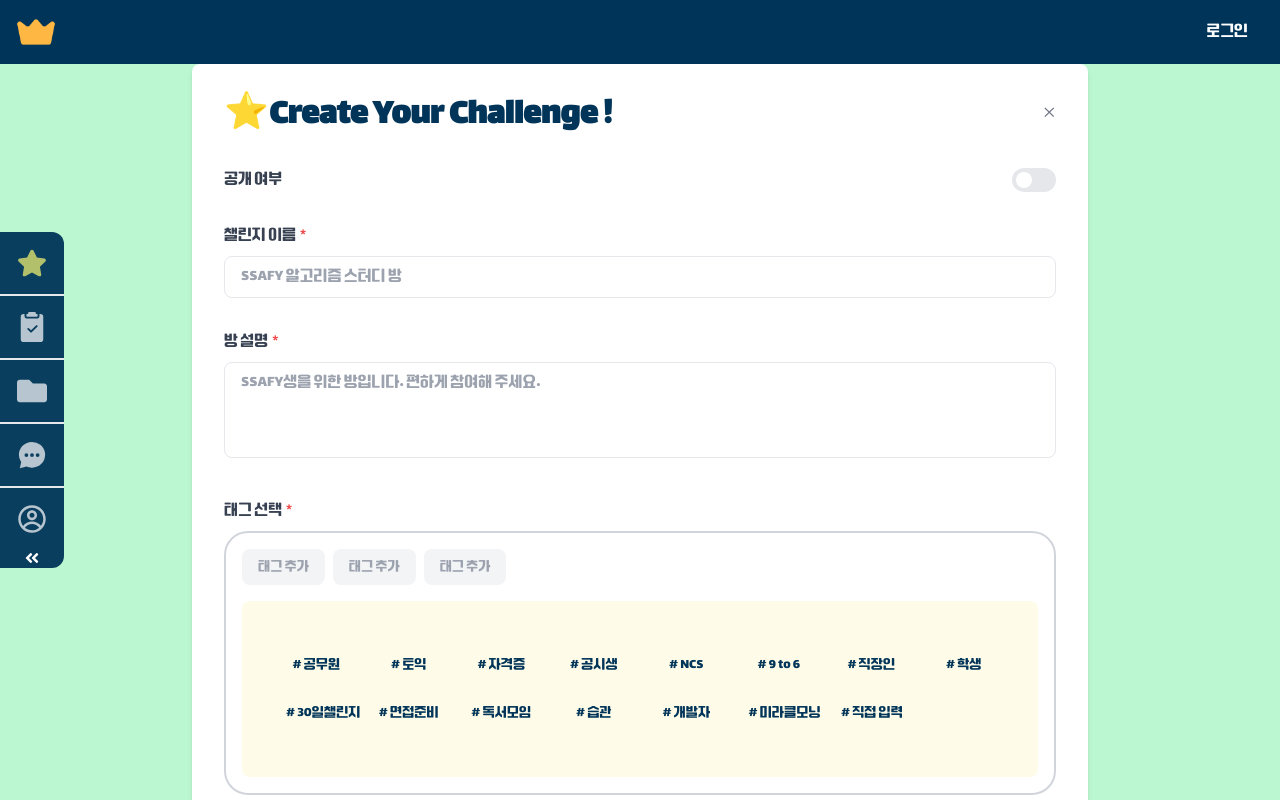
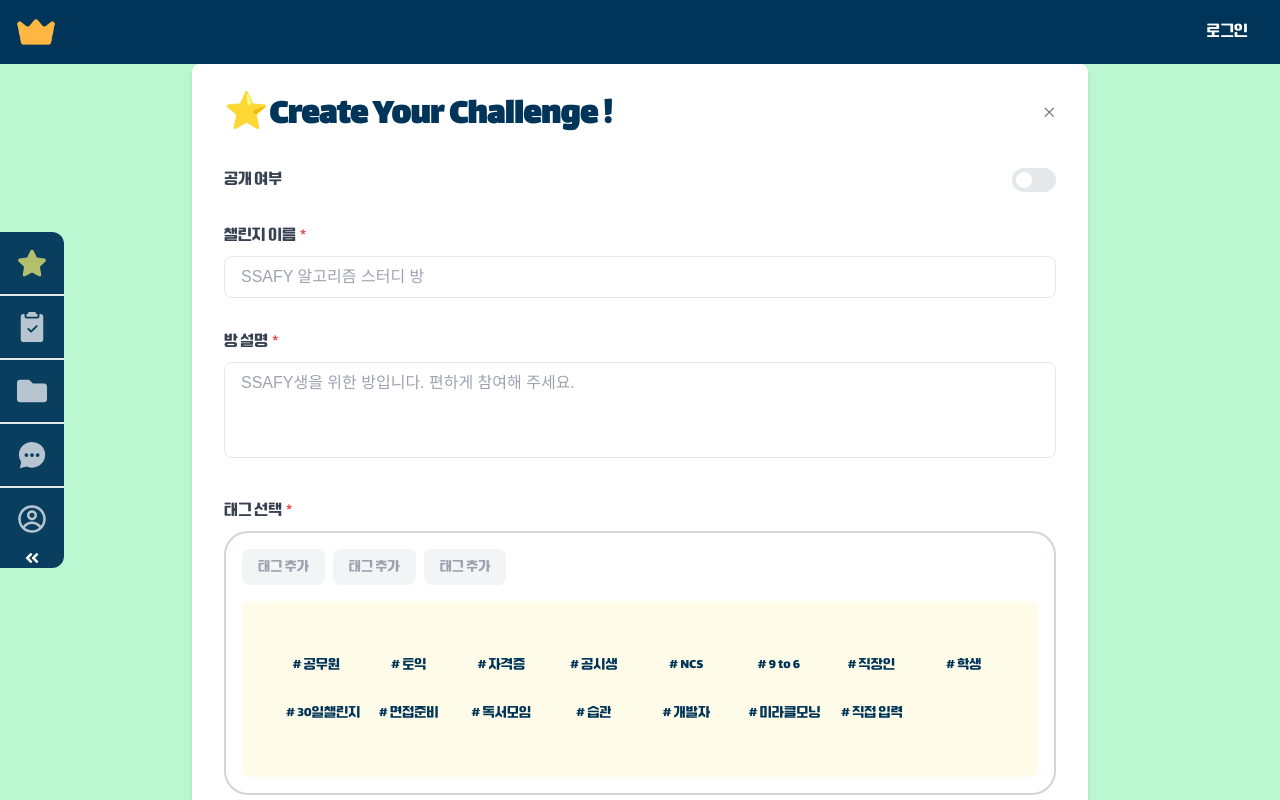
Before and after one commit to namgi2386/DreamMoA, a React (Vite) app in the folder FE/: page /challenge/create in a window 1280 px wide. Shown: the top 800 px of the page. Built offline with nearby package versions, Linux system fonts and the light colour scheme; what @xeger/quill-image-actions, @xeger/quill-image-formats would draw is missing.

Commit message:
Feat: 챌린지 생성 폼 - 사용자 입력 필드 글씨체 변경

```diff
--- a/FE/src/components/challenge/challengeEdit/ChallengeCreateForm.jsx
+++ b/FE/src/components/challenge/challengeEdit/ChallengeCreateForm.jsx
@@ -259,7 +259,7 @@ export default function ChallengeCreateForm() {
               value={formData.title}
               onChange={handleInputChange}
               placeholder="SSAFY 알고리즘 스터디 방"
-              className="w-full px-4 py-2 border rounded-lg focus:outline-none focus:border-my-blue-4"
+              className="w-full px-4 py-2 border rounded-lg focus:outline-none focus:border-my-blue-4 font-user-input"
             />
           </div>
 
@@ -273,7 +273,7 @@ export default function ChallengeCreateForm() {
               value={formData.description}
               onChange={handleInputChange}
               placeholder="SSAFY생을 위한 방입니다. 편하게 참여해 주세요."
-              className="w-full px-4 py-2 border rounded-lg focus:outline-none focus:border-my-blue-4 h-24 resize-none"
+              className="w-full px-4 py-2 border rounded-lg focus:outline-none focus:border-my-blue-4 h-24 resize-none font-user-input"
             />
           </div>
 
```
